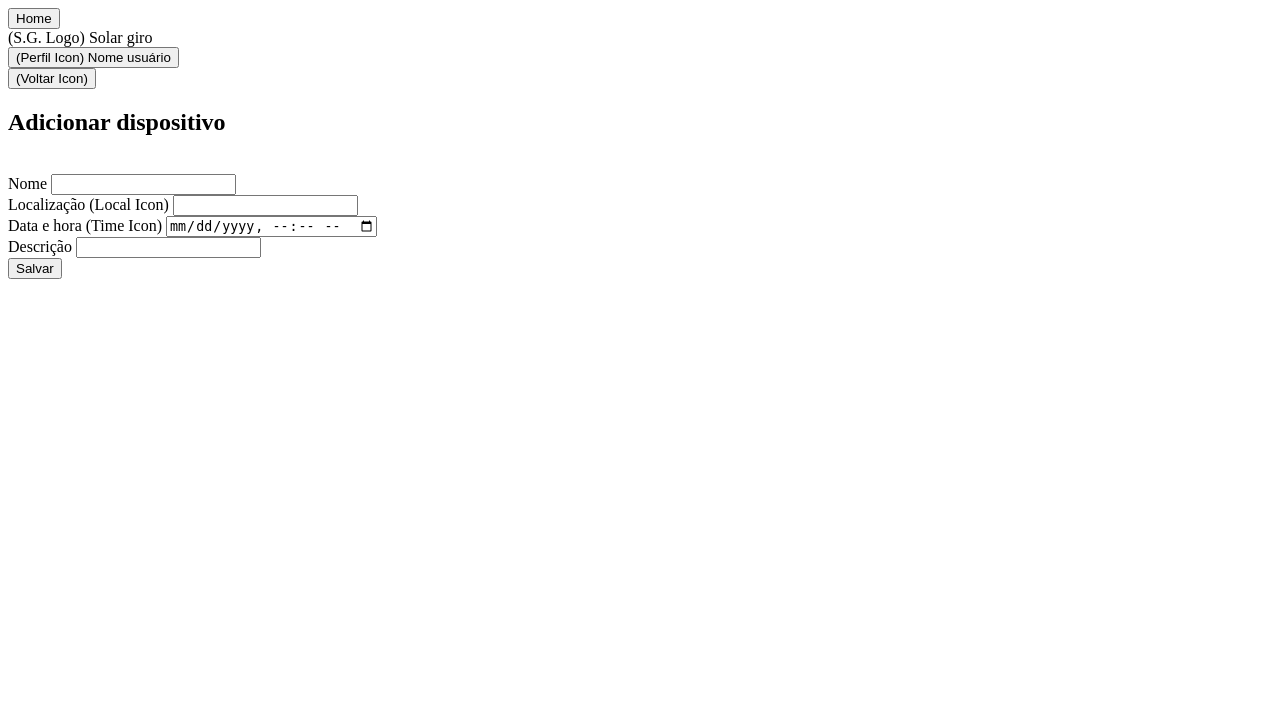
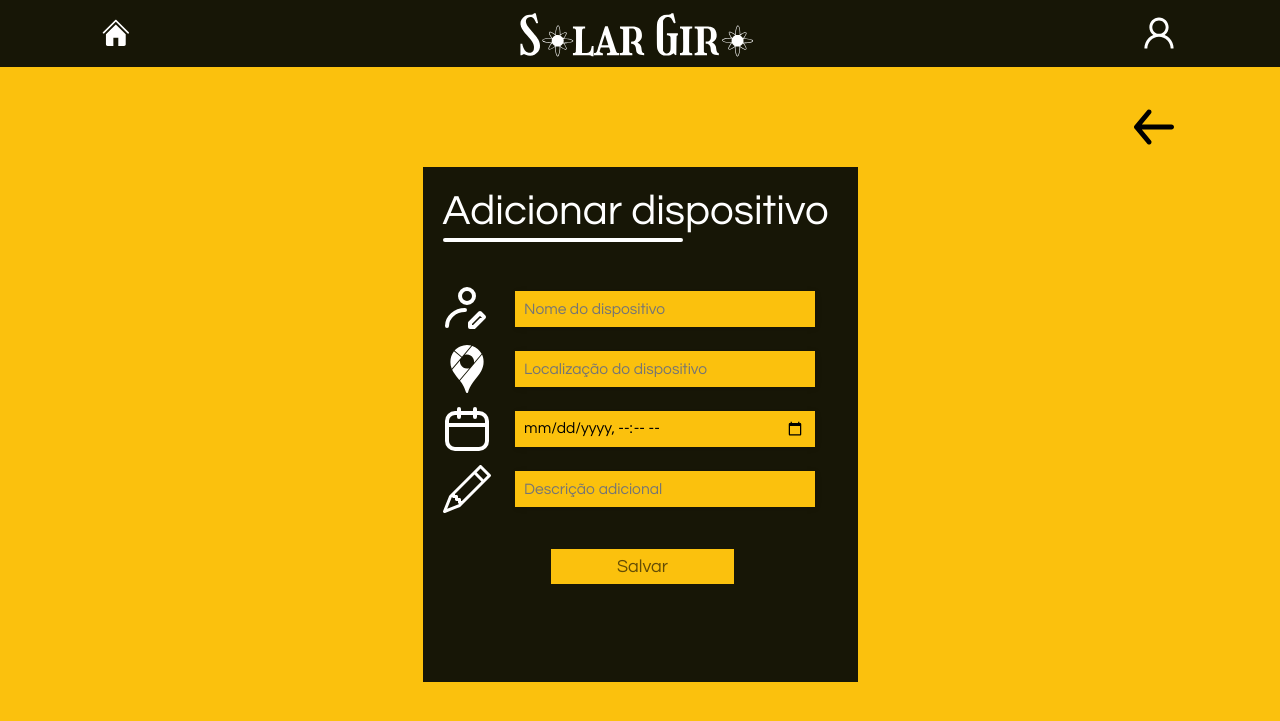
Before and after one commit to Voigt0/TCC-Website, a PHP site: page /php/addDevice.php in a window 1280 px wide. Shown: the top 721 px of the page. Run offline with PHP 8.4, Linux system fonts and the light colour scheme.

Commit message:
COMMIT 13: Nova Navbar, alterações no CSS e novos Ícones
Larissa: Uma nova Navbar foi criada e implementado CSS na página de adição de dispositivos e novos ícones.

```diff
--- /dev/null
+++ b/css/addDevice.css
@@ -0,0 +1,115 @@
+@import url('https://fonts.googleapis.com/css2?family=Questrial&display=swap');
+* {
+    font-size: 12px;
+    margin: 0;
+    border: 0;
+    padding: 0;
+    box-sizing: border-box;
+    font-family: 'Questrial', sans-serif;
+}
+
+body{
+    background-color: #FBC10D;
+}
+
+
+.container{
+    margin-top: 10px;
+    width: 435px;
+    height: 515px;
+    background-color: #171606;
+    position: relative;
+}
+
+.box{
+    position: absolute;
+    top: 20px;
+    left: 20px;
+    width: 400px;
+    height: 420px;
+}
+
+.back{
+    margin-top: 30px;
+    display: flex;
+    justify-content: right;
+    margin-right: 87px;
+}
+
+.form-header{
+    margin-bottom: 2.5rem;
+}
+
+.form-header h2{
+    color: #ffffff;
+    font-size: 3.5rem;
+    font-family: 'Questrial', sans-serif;
+}
+
+.underline {
+    content: '';
+    position: absolute;
+    height: 4px;
+    width: 240px;
+    bottom: 365px;
+    border-radius: 8px;
+    background: #ffffff;
+}
+
+.input-field{
+    display: inline-block;
+}
+
+.input-field img{
+    width: 4rem;
+    height: 4rem;
+    justify-content: center;
+}
+
+.input-field input {
+    padding: 0.8rem;
+    width: 25rem;
+    height: 3rem;
+    border: none;
+    box-shadow: 1px 1px 6px #0000001c;
+    font-size: 1.3rem;
+    background-color: #FBC10D;
+}
+
+
+
+.form-element{
+    float: left;
+    margin-right: 2rem;
+    margin-bottom: 1rem;
+}
+
+.form-element input{
+    margin-top: 0.5rem;
+}
+
+button{
+    background-color: #FBC10D;
+    width: 182.45px;
+    height: 34.59px;
+    font-size: 1.5rem;
+    font-family: 'Questrial', sans-serif;
+    color: rgba(0, 0, 0, 0.60);
+}
+
+button:hover{
+    background-color: #ffffff;
+}
+
+.form-footer{
+    text-align: center;
+    margin-top: 1rem;
+}
+.form-footer button{
+    margin: 1rem;
+}
+
+.nav-element{
+margin-left: 92px;
+margin-right: 92px;
+}
--- a/php/addDevice.php
+++ b/php/addDevice.php
@@ -6,37 +6,63 @@
     <meta name="viewport" content="width=device-width, initial-scale=1.0">
     <title>Solar Giro</title>
     <link rel="icon" type="image/x-icon" href="../img/favicon/favicon.ico">
+    <link rel="stylesheet" href="../bootstrap-5.2.0-beta1-dist/css/bootstrap.min.css">
+    <link rel="stylesheet" href="../css/addDevice.css">
 </head>
 <body>
-    <nav>
-        <a href="../index.php"><button>Home</button></a>
     <header>
-            <a>(S.G. Logo) Solar giro</a>
+        <nav class="navbar" style="background-color: #171606;">
+            <div class="container-fluid">
+                <div class="nav-element"><a href=""><img src="../img/icons/homeIcon.svg" width="30rem" height="40rem"></a></div>
+                <header>
+                   <div class="nav-element"><a><img src="../img/icons/solargirologoIconW.svg" style="width: 30vh;"></a></div>
                 </header>
-        <a href=profile.php><button>(Perfil Icon) Nome usuário</button></a>
-        <br>
+                <div class="nav-element"><a href=""><img src="../img/icons/userIcon.svg" width="40rem"></a></div>
+            </div>
         </nav>
+    </header>
+
     <section>
-        <a href="../index.php"><button>(Voltar Icon)</button></a>
-    </section>
-    <section>
+        <div class="container-fluid">
+            <div class="back"><a href="../index.php"><img src="../img/icons/backIconB.svg" width="60rem"></a></div>
+            <div class="container">
+                <div class="box">
+                    <div class="form">
+                        <div class="form-header">
                             <form action="" method="">
                                 <h2>Adicionar dispositivo</h2>
+                                <div class="underline"></div>
+                        </div>
                     <br>
-            <label for="name">Nome</label>
-            <input class="" type="" id="name" name="name" placeholder="" value="" required>
+                        <div class="input-field">
+                            <div class="form-element"><label for="name"><img src="../img/icons/nameIcon.svg" width="40rem" height="40rem"></label></div>
+                            <div class="form-element"><input class="" type="" id="name" name="name" placeholder="Nome do dispositivo" value="" required></div>
                         <br>
-            <label for="local">Localização (Local Icon)</label>
-            <input class="" type="" id="local" name="local" placeholder="" value="" required>
+                        </div>
+                        <div class="input-field">
+                            <div class="form-element"><label for="local"><img src="../img/icons/localIcon.svg" width="40rem" height="40rem"></label></div>
+                            <div class="form-element"><input class="" type="" id="local" name="local" placeholder="Localização do dispositivo" value="" required></div>
                         <br>
-            <label for="datetime">Data e hora (Time Icon)</label>
-            <input class="" type="datetime-local" id="datetime" name="datetime" placeholder="" value="" required>
+                        </div>
+                        <div class="input-field">
+                            <div class="form-element"><label for="datetime"><img src="../img/icons/datetimeIcon.svg" width="40rem" height="40rem"></label></div>
+                            <div class="form-element"><input class="" type="datetime-local" id="datetime" name="datetime" placeholder="Data e hora" value="" required></div>
                         <br>
-            <label for="description">Descrição</label>
-            <input class="" type="" id="description" name="description" placeholder="" value="">
+                        </div>
+                        <div class="input-field">
+                            <div class="form-element"><label for="description"><img src="../img/icons/descriptionIcon.svg" width="40rem" height="40rem"></label></div>
+                            <div class="form-element"><input class="description" type="textarea" id="description" name="description" placeholder="Descrição adicional" value=""></div>
                         <br>
+                        </div>
+                        <div class="form-footer">
                             <button class="" type="submit" id="" name="" value="">Salvar</button>
                             </form>
+                        </div>
+                    </div>
+                </div>
+            </div>
+        </div>
     </section>
+    <script src="https://cdn.jsdelivr.net/npm/bootstrap@5.2.0-beta1/dist/js/bootstrap.bundle.min.js" integrity="sha384-pprn3073KE6tl6bjs2QrFaJGz5/SUsLqktiwsUTF55Jfv3qYSDhgCecCxMW52nD2" crossorigin="anonymous"></script>
 </body>
 </html>
```
Also changed, not shown: index.php (+12 -8 lines), img/icons/datetimeIcon.svg (added), img/icons/descriptionIcon.svg (added), img/icons/homeIcon.svg (added), img/icons/localIcon.svg (added). Lines whose indentation alone changed are shown as unchanged.
